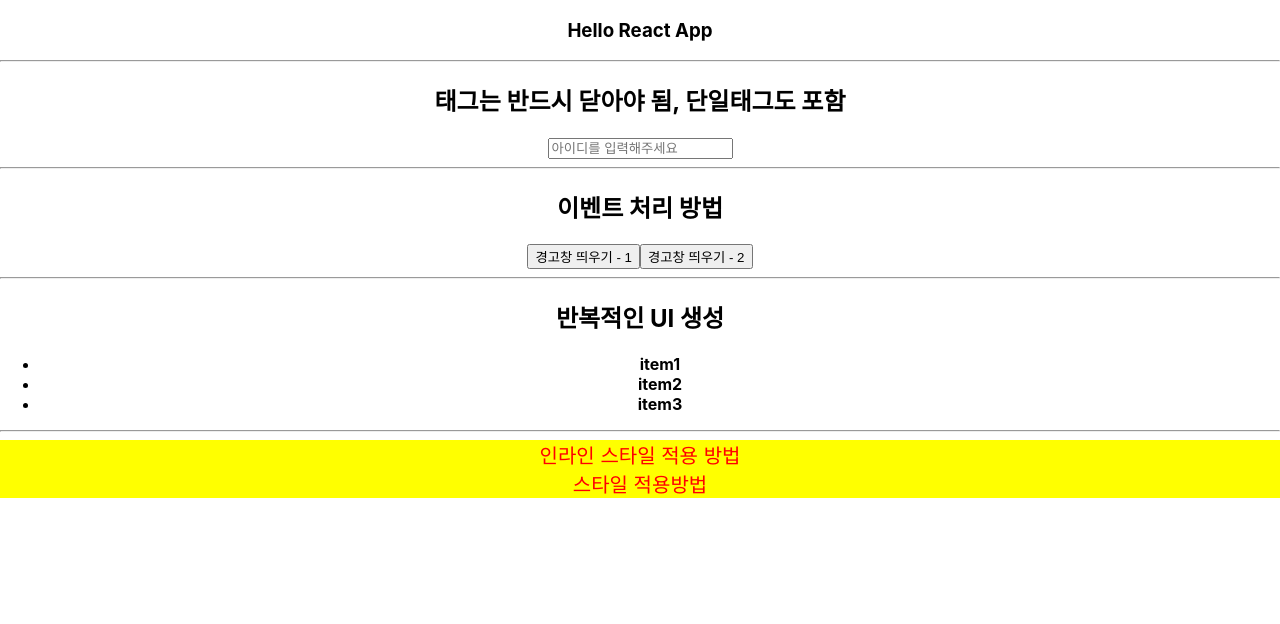
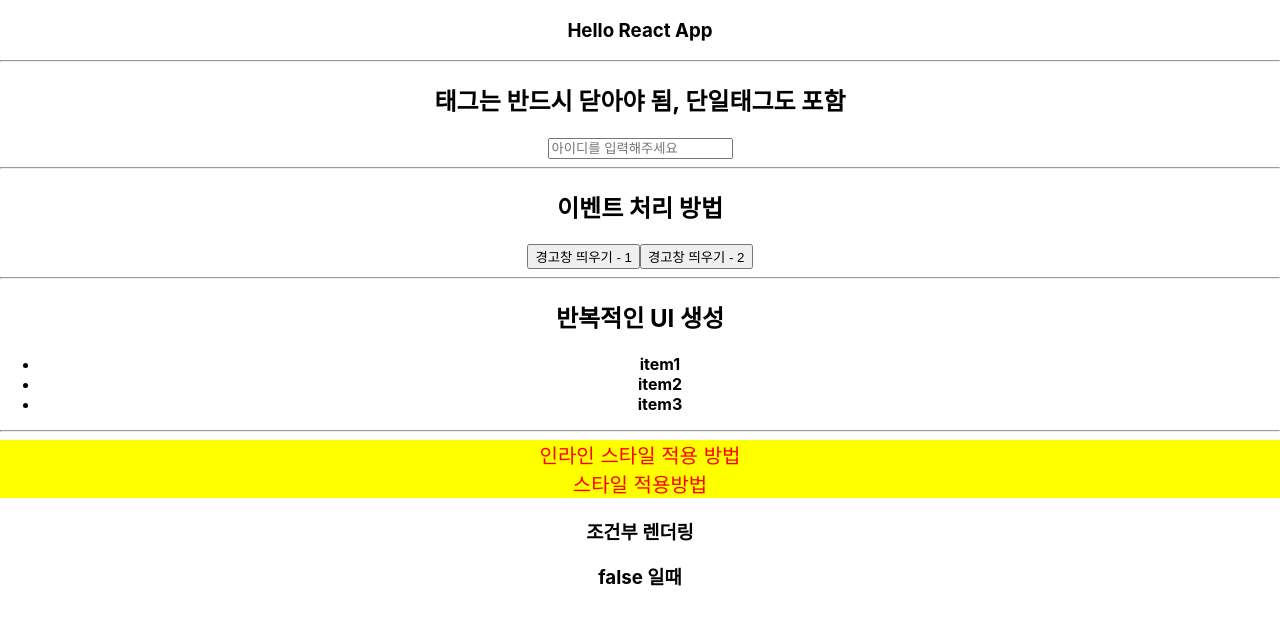
Before and after one commit to nam2626/2024_KH_08_React, a React (Create React App) app in the folder jsx/: page / in a window 1280 px wide. Shown: the top 624 px of the page. Built offline with nearby package versions, Linux system fonts and the light colour scheme.

Commit message:
조건부 렌더링

```diff
--- a/jsx/src/components/ComponentEx.js
+++ b/jsx/src/components/ComponentEx.js
@@ -7,6 +7,9 @@ export default function ComponentEx() {
     const items = ['item1', 'item2', 'item3'];
 
     const style = {color:'red', fontSize:'20px',backgroundColor:'yellow'};
+
+    let flag = false;
+
     return (
         <div>
             <h2>태그는 반드시 닫아야 됨, 단일태그도 포함</h2>
@@ -25,6 +28,8 @@ export default function ComponentEx() {
                 인라인 스타일 적용 방법
             </div>
             <div style={style}>스타일 적용방법</div>
+            <h3>조건부 렌더링</h3>
+            {flag ? <h3>true 일때</h3> : <h3>false 일때</h3>}
         </div>
     );
 }
```
